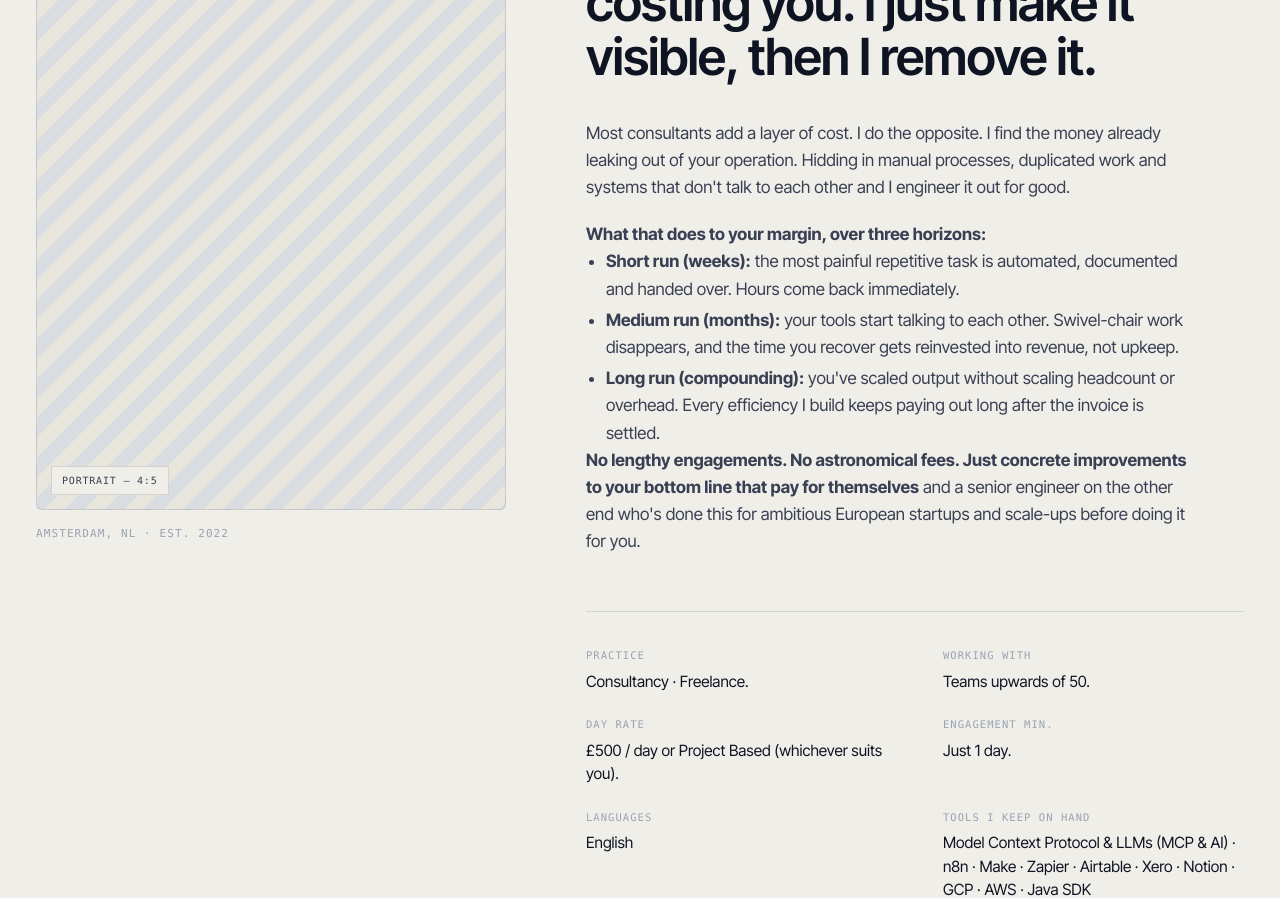
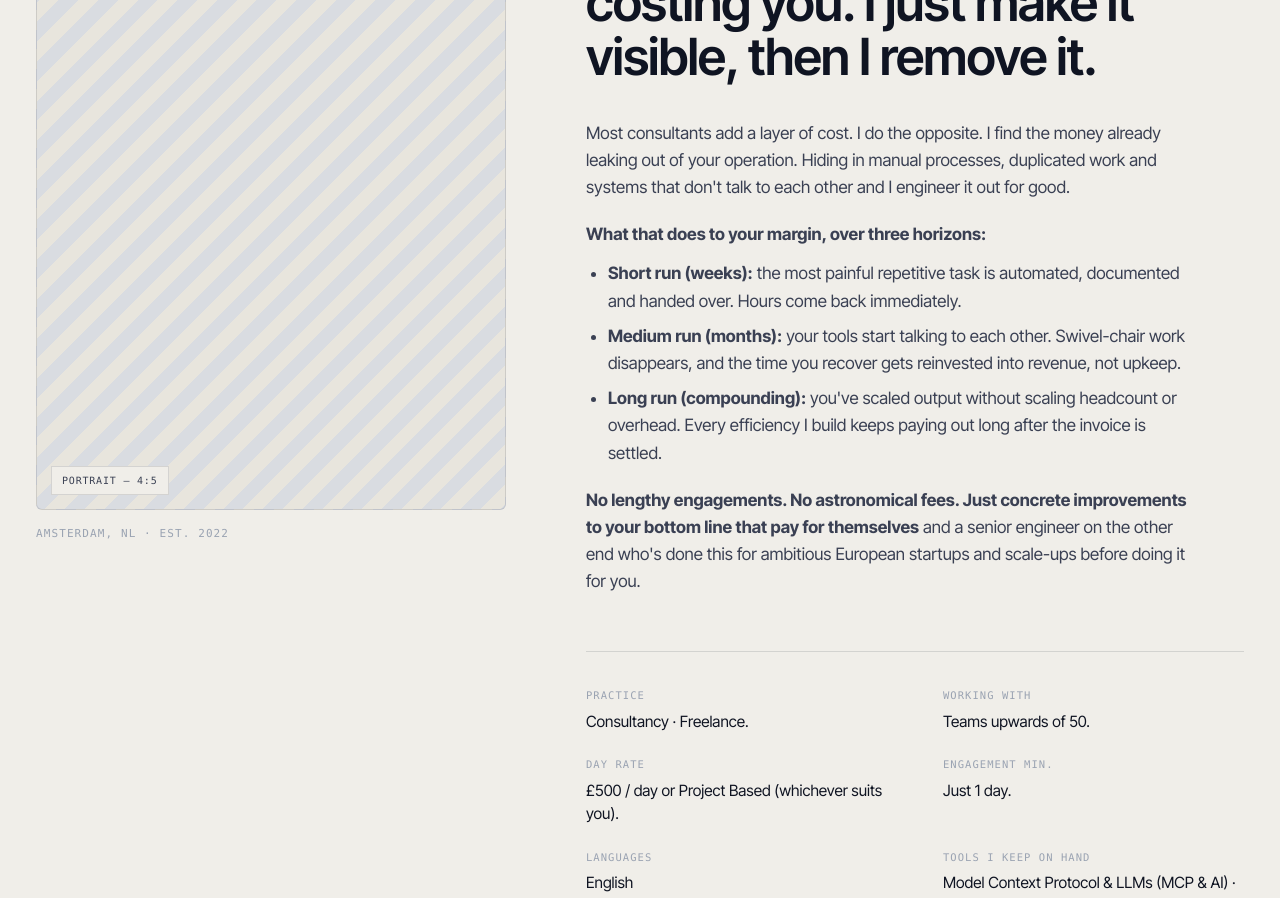
Before and after one commit to dhoang-creator/Tristan_Hoang_Consultancy, a Next.js app: page / in a window 1280 px wide. Shown: the part 1260-2158 px from the top of the page. Built offline with nearby package versions, Linux system fonts and the light colour scheme.

Commit message:
About section style aligned

```diff
--- a/components/About.tsx
+++ b/components/About.tsx
@@ -104,17 +104,25 @@ export default function About() {
               }}
             >
               <p style={{ margin: '0 0 20px' }}>
-                Most consultants add a layer of cost. I do the opposite. I find the money already leaking out of your operation. Hidding in manual processes, duplicated work and systems that don't talk to each other and I engineer it out for good.
+                Most consultants add a layer of cost. I do the opposite. I find the money already leaking out of your operation. Hiding in manual processes, duplicated work and systems that don't talk to each other and I engineer it out for good.
               </p>
-              <p><strong>What that does to your margin, over three horizons:</strong></p>
-                <ul className="list-disc pl-5 space-y-1">
-                    <li><strong>Short run (weeks):</strong> the most painful repetitive task is automated, documented and handed over. Hours come back immediately.</li>
-                    <li><strong>Medium run (months):</strong> your tools start talking to each other. Swivel-chair work disappears, and the time you recover gets reinvested into revenue, not upkeep.</li>
-                    <li><strong>Long run (compounding):</strong> you've scaled output without scaling headcount or overhead. Every efficiency I build keeps paying out long after the invoice is settled.</li>
-                </ul>
-                <p style={{ margin: '0 0 20px' }}>
-                    <strong>No lengthy engagements. No astronomical fees. Just concrete improvements to your bottom line that pay for themselves</strong> and a senior engineer on the other end who's done this for ambitious European startups and scale-ups before doing it for you.
-                </p>
+              <p style={{ margin: '0 0 12px' }}>
+                <strong>What that does to your margin, over three horizons:</strong>
+              </p>
+              <ul style={{ margin: '0 0 20px', paddingLeft: 22, listStyle: 'disc' }}>
+                <li style={{ marginBottom: 8 }}>
+                  <strong>Short run (weeks):</strong> the most painful repetitive task is automated, documented and handed over. Hours come back immediately.
+                </li>
+                <li style={{ marginBottom: 8 }}>
+                  <strong>Medium run (months):</strong> your tools start talking to each other. Swivel-chair work disappears, and the time you recover gets reinvested into revenue, not upkeep.
+                </li>
+                <li>
+                  <strong>Long run (compounding):</strong> you've scaled output without scaling headcount or overhead. Every efficiency I build keeps paying out long after the invoice is settled.
+                </li>
+              </ul>
+              <p style={{ margin: 0 }}>
+                <strong>No lengthy engagements. No astronomical fees. Just concrete improvements to your bottom line that pay for themselves</strong> and a senior engineer on the other end who's done this for ambitious European startups and scale-ups before doing it for you.
+              </p>
             </div>
 
             {/* Practice details grid */}
```
Also changed, not shown: 1 other file (tests, documents, lock files or other folders).
